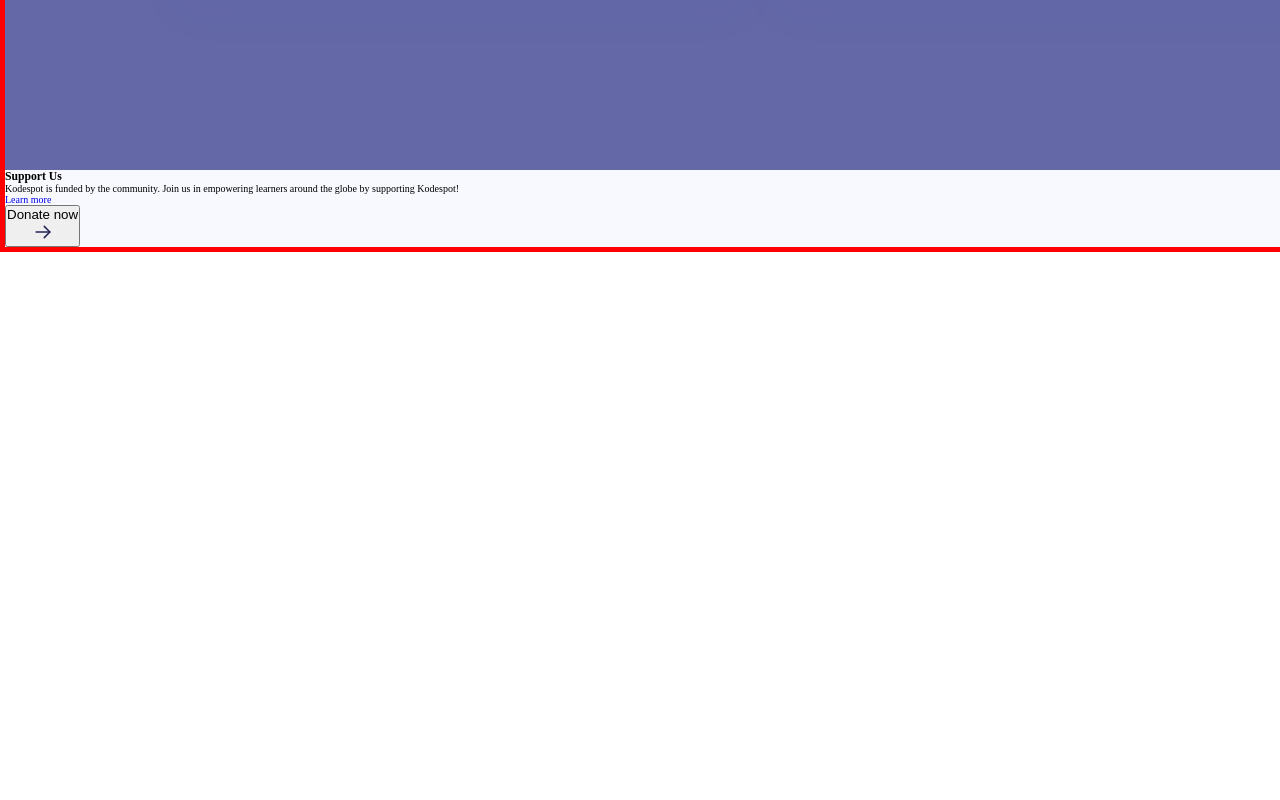
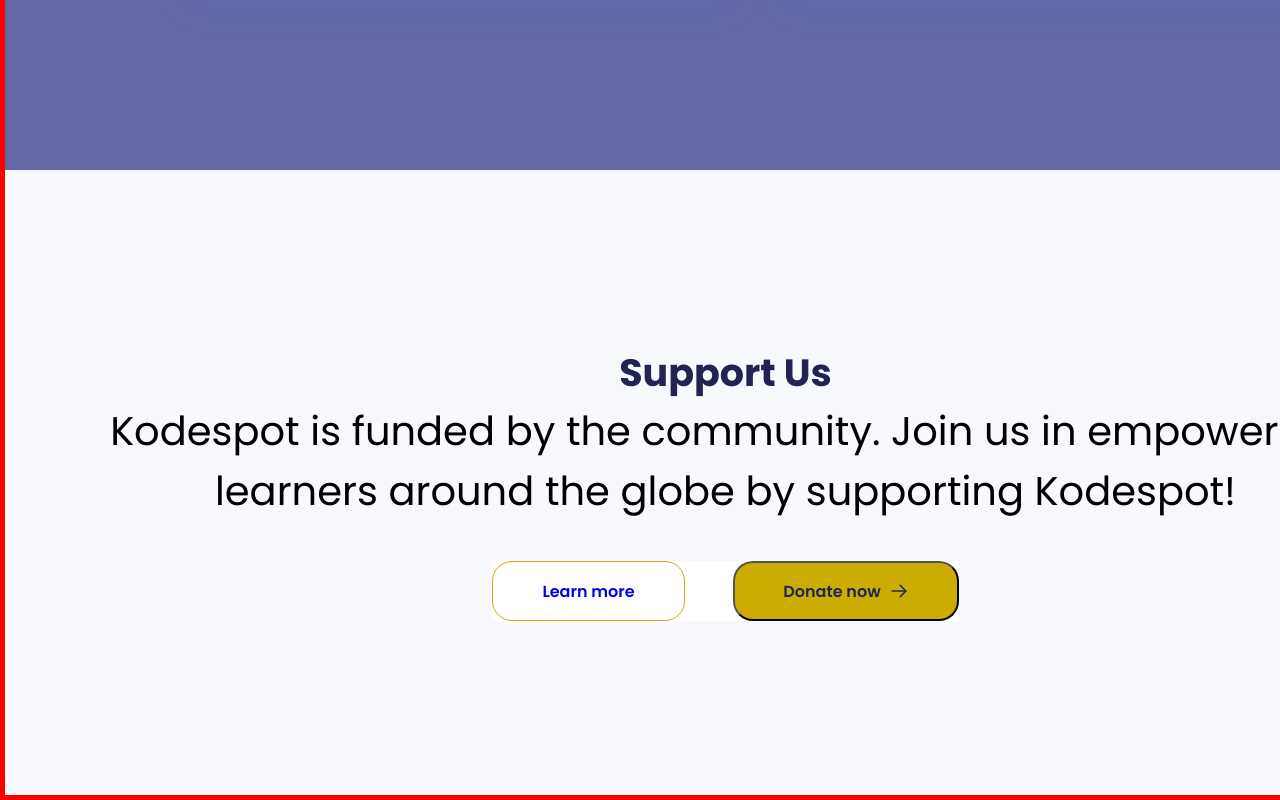
Before and after one commit to Nifemi01-0ps/Kodespot, a plain HTML site: page index.html in a window 1280 px wide. Shown: the part 3762-4562 px from the top of the page. Before the commit the page ends 4014 px from the top, so only its background shows below. Drawn offline with Linux system fonts and the light colour scheme.

Commit message:
stle the support section div

```diff
--- a/styles.css
+++ b/styles.css
@@ -514,3 +514,101 @@
    font-weight: 400;
    text-align: left;
 }
+.Support-section {
+   width: 144.1rem;
+   height: 62.5rem;
+   top: 3927px;
+   left: -1px;
+   padding: 150px 0px 150px 0px;
+   gap: 48px;
+   display: flex;
+   justify-content: center;
+   align-self: center;
+}
+.Group-7 {
+   width: 128rem;
+   height: 32.5rem;
+   border: 1px 0px 0px 0px;
+   display: flex;
+   flex-direction: column;
+   justify-content: center;
+   align-items: center;
+}
+.Group-6 {
+   width: 1280px;
+   height: 217px;
+   top: 150px;
+   left: 80.5px;
+}
+.Group-6 h3 {
+   font-family: "Poppins", sans-serif;
+   font-size: 3.8rem;
+   font-weight: 700;
+   text-align: center;
+   color: #212353;
+}
+.Group-6 p {
+   font-family: "Poppins", sans-serif;
+   font-size: 4rem;
+   font-weight: 400;
+   text-align: center;
+}
+.CTAss {
+   width: 46.7rem;
+   height: 6rem;
+   top: 415px;
+   left: 501px;
+   border: 1px 0px 0px 0px;
+   display:flex;
+   justify-content: space-between;
+   background: #FFFFFF;
+   border: Mixed solid #CCAC00;
+}
+.CTAs-button {
+   width: 19.3rem;
+   height: 6rem;
+   gap: 8px;
+   border-radius: 20px;
+   border: 1px 0px 0px 0px;
+   opacity: 0px;
+   display: flex;
+   background: #FFFFFF;
+   border: 1px solid #CCAC00;
+   justify-content: center;
+   align-items: center;
+}
+.CTAs-button p {
+   font-family: "Poppins", sans-serif;
+   font-size: 1.6rem;
+   font-weight: 600;
+   text-align: center;
+}
+.Highligted-CtAs {
+   width: 22.6rem;
+   height:  6rem;
+   gap: 20px;
+   display: flex;
+   justify-content: center;
+   align-items: center;
+}
+.Highligted-CtAs button {
+   width: 22.6rem;
+   height: 6rem;
+   gap: 8px;
+   border-radius: 20px;
+   display: flex;
+   background: #CCAC00;
+   justify-content: center;
+   align-items: center;
+}
+.Highligted-CtAs button p {
+   font-family: "Poppins", sans-serif;
+   font-size: 1.6rem;
+   font-weight: 600;
+   text-align: center;
+   color: #212353
+}
+.Highligted-CtAs button img {
+   width: 20px;
+   height: 20px;
+}
```
